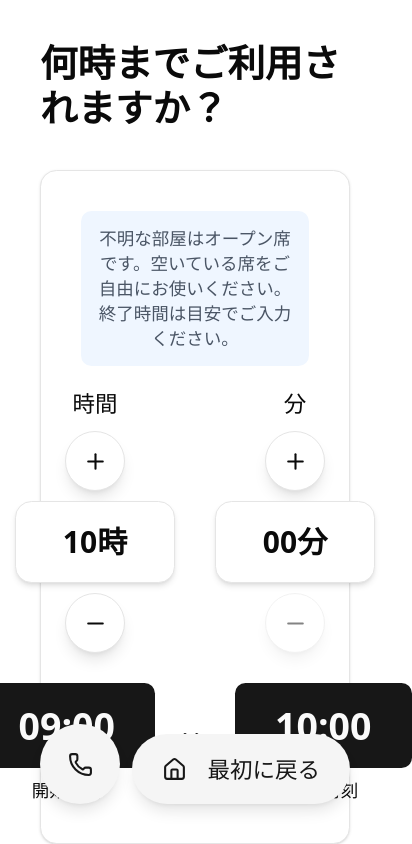
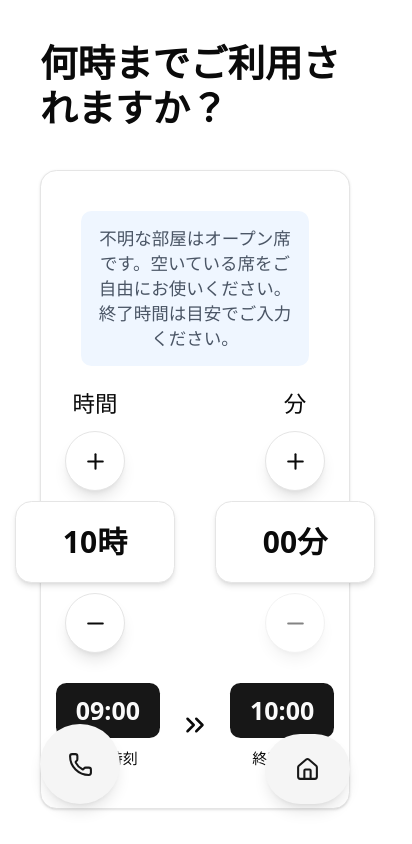
Before and after one commit to kasseika/bullshit-checkin, a Next.js app: page /checkin/time in a window 390 px wide. Shown: the top 844 px of the page, 412 px wide, since content can reach past the window. Built offline with nearby package versions, Linux system fonts and the light colour scheme; no server answers.

Commit message:
🔍 Further improve mobile responsiveness based on feedback (Issue #23)
Co-Authored-By: 種延真之 <mtane0412@gmail.com>

```diff
--- a/src/app/checkin/layout.tsx
+++ b/src/app/checkin/layout.tsx
@@ -132,12 +132,12 @@ export default function CheckinLayout({
           <Button
             variant="secondary"
             size="lg"
-            className="rounded-full shadow-lg text-lg px-6 py-3"
+            className="rounded-full shadow-lg text-base sm:text-lg px-3 sm:px-6 py-2 sm:py-3"
             onClick={handleBackToHome}
             aria-label="最初に戻る"
           >
-            <Home className="mr-2 h-6 w-6" />
-            最初に戻る
+            <Home className="h-5 w-5 sm:h-6 sm:w-6 sm:mr-2" />
+            <span className="hidden sm:inline">最初に戻る</span>
           </Button>
         </div>
       )}
--- a/src/app/checkin/time/page.tsx
+++ b/src/app/checkin/time/page.tsx
@@ -282,8 +282,8 @@ function TimeSelection() {
                 {/* 次の予約がある場合は表示 */}
                 {nextReservationLimit && (
                   <div className="mb-4 p-3 bg-yellow-100 rounded-md text-center">
-                    <p className="font-medium">次の予約: {nextReservationLimit.timeString}〜</p>
-                    <p className="text-sm text-gray-600">※終了時間は次の予約開始時間を超えて設定できません</p>
+                    <p className="font-medium text-sm sm:text-base">次の予約: {nextReservationLimit.timeString}〜</p>
+                    <p className="text-xs sm:text-sm text-gray-600">※終了時間は次の予約開始時間を超えて設定できません</p>
                   </div>
                 )}
                 {/* 部屋タイプに応じた注意書きを表示 */}
@@ -389,20 +389,20 @@ function TimeSelection() {
                 <div className="flex items-center space-x-4">
                   {/* 開始時刻 */}
                   <div className="flex flex-col items-center">
-                    <div className="text-3xl font-bold py-4 px-8 bg-primary text-primary-foreground rounded-md">
+                    <div className="text-xl sm:text-3xl font-bold py-2 sm:py-4 px-4 sm:px-8 bg-primary text-primary-foreground rounded-md">
                       {startTime || "読み込み中..."}
                     </div>
-                    <span className="mt-2 text-sm">開始時刻</span>
+                    <span className="mt-2 text-xs sm:text-sm">開始時刻</span>
                   </div>
 
-                  <ChevronsRight className="h-8 w-8" />
+                  <ChevronsRight className="h-6 w-6 sm:h-8 sm:w-8" />
 
                   {/* 終了時刻 */}
                   <div className="flex flex-col items-center">
-                    <div className="text-3xl font-bold py-4 px-8 bg-primary text-primary-foreground rounded-md">
+                    <div className="text-xl sm:text-3xl font-bold py-2 sm:py-4 px-4 sm:px-8 bg-primary text-primary-foreground rounded-md">
                       {endHour}:{endMinute}
                     </div>
-                    <span className="mt-2 text-sm">終了時刻</span>
+                    <span className="mt-2 text-xs sm:text-sm">終了時刻</span>
                   </div>
                 </div>
 
--- a/src/components/InstallPWA.tsx
+++ b/src/components/InstallPWA.tsx
@@ -77,10 +77,10 @@ export function InstallPWA() {
 
   return (
     <div className="fixed bottom-4 left-0 right-0 flex justify-center z-50">
-      <div className="bg-white dark:bg-gray-800 p-4 rounded-lg shadow-lg flex items-center gap-4 max-w-md">
+      <div className="bg-white dark:bg-gray-800 p-2 sm:p-4 rounded-lg shadow-lg flex items-center gap-2 sm:gap-4 max-w-[95%] sm:max-w-md">
         <div className="flex-1">
-          <h3 className="font-bold text-lg">アプリをインストール</h3>
-          <p className="text-sm text-gray-600 dark:text-gray-300">
+          <h3 className="font-bold text-sm sm:text-lg">アプリをインストール</h3>
+          <p className="text-xs sm:text-sm text-gray-600 dark:text-gray-300">
             ホーム画面に追加してオフラインでも使用できます
           </p>
         </div>
```
